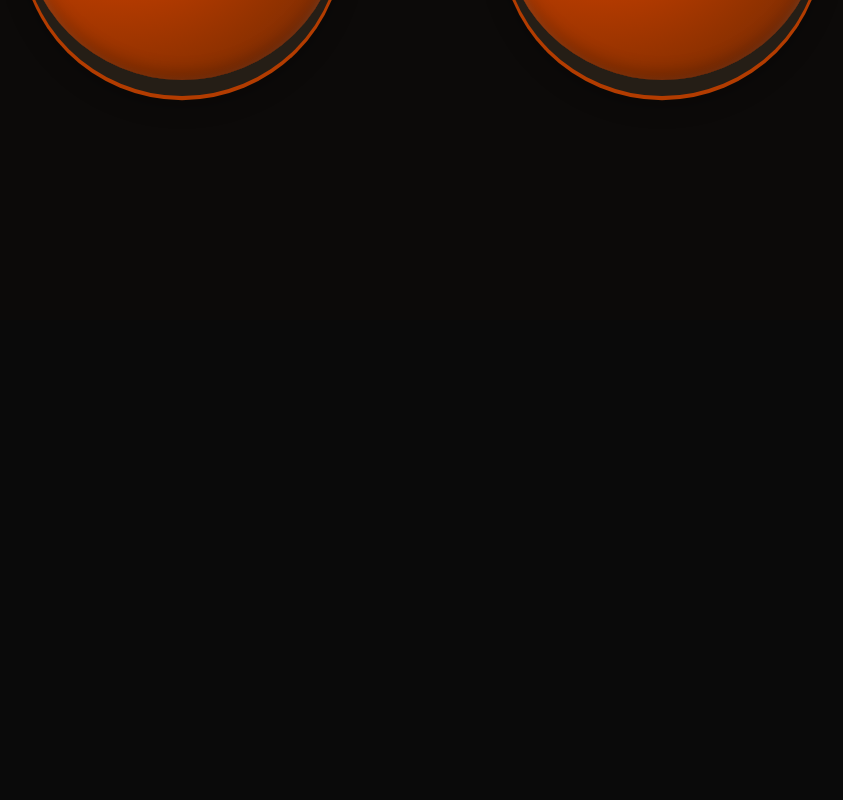
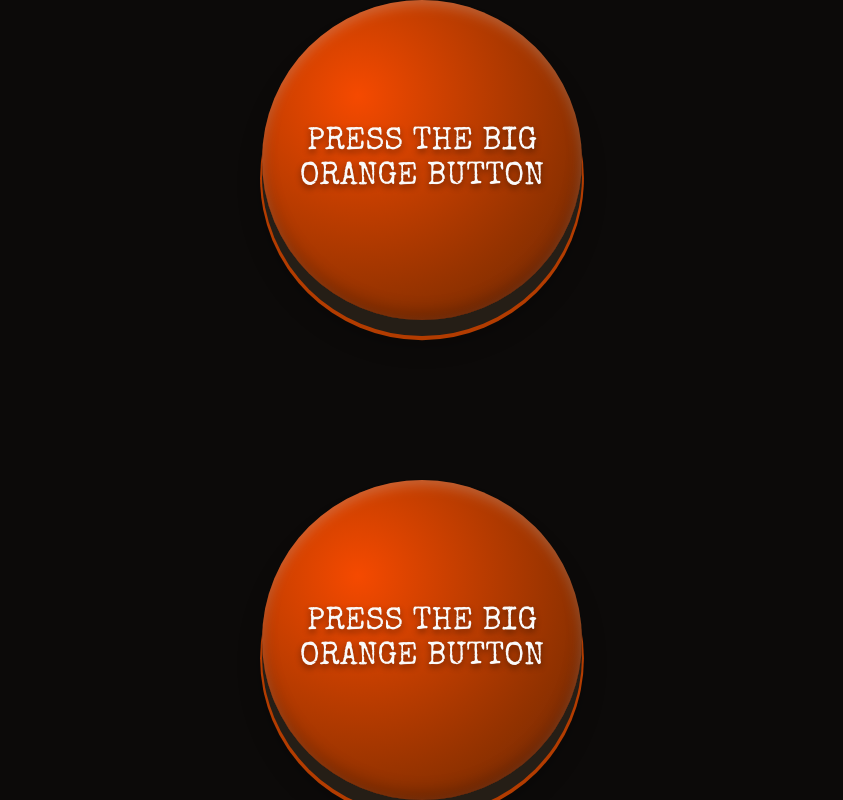
Before and after one commit to rhw-repo/react-dashboard-fs, a React (Vite) app in the folder frontend/: page /test in a window 1280 px wide. Shown: the part 576-1376 px from the top of the page, without its empty margins (218-1061 px from the left). Before the commit the page ends 896 px from the top, so only its background shows below. Built offline with nearby package versions, Linux system fonts and the light colour scheme.

Commit message:
Save WIP: add a third button with a fiery ring effect in active state

```diff
--- a/frontend/src/components/ui/buzzer-button/BuzzerButton.module.css
+++ b/frontend/src/components/ui/buzzer-button/BuzzerButton.module.css
@@ -4,7 +4,8 @@
 
 .wrapper {
   display: flex;
-  justify-content: center;
+  flex-direction: column;
+  /*justify-content: center;*/
   align-items: center;
   gap: 10rem;
 }
@@ -69,12 +70,14 @@
 }
 
 /* Second button: ring on active state */
-.fxSphere {
+.fxSphere,
+.fxSphere--fire {
   position: relative;
   overflow: visible;
 }
 
-.fxSphere::before {
+.fxSphere::before,
+.fxSphere--fire::before {
   /* Create pseudo-element without text */
   content: '';
   /* Positioning relative to nearest parent with
@@ -119,3 +122,71 @@
     opacity: 0;
   }
 }
+
+/* Declare the animation for the pseudo-element */
+.sphere.fxSphere:active::before {
+  animation: buzzer-ring 1300ms ease-out;
+}
+
+/* Set how property rules change over time */
+@keyframes buzzer-ring {
+  0% {
+    transform: translate(-50%, -50%) scale(1);
+    opacity: 1;
+  }
+  100% {
+    transform: translate(-50%, -50%) scale(3);
+    opacity: 0;
+  }
+}
+
+/* Fiery ring effect animation in active state */
+.fxSphere--fire::before {
+  border: 0.65rem solid oklch(80% 0.24 58 / 0.98);
+  box-shadow:
+    0 0 0.75rem oklch(88% 0.2 85 / 0.95),
+    0 0 1.4rem oklch(80% 0.24 58 / 0.82),
+    0 0 2.2rem oklch(72% 0.23 42 / 0.58),
+    0 0 3.2rem oklch(62% 0.18 30 / 0.34);
+}
+
+.sphere.fxSphere--fire:active::before {
+  animation:
+    buzzer-ring-fire 1300ms ease-out,
+    fire-flicker 220ms linear 0s 5;
+}
+
+@keyframes buzzer-ring-fire {
+  0% {
+    transform: translate(-50%, -50%) scale(1);
+    opacity: 1;
+  }
+  100% {
+    transform: translate(-50%, -50%) scale(3);
+    opacity: 0;
+  }
+}
+
+@keyframes fire-flicker {
+  0% {
+    box-shadow:
+      0 0 0.7rem oklch(90% 0.2 85 / 0.95),
+      0 0 1.2rem oklch(82% 0.24 58 / 0.82),
+      0 0 2rem oklch(72% 0.23 42 / 0.56),
+      0 0 2.8rem oklch(62% 0.18 30 / 0.3);
+  }
+  50% {
+    box-shadow:
+      0 0 0.95rem oklch(92% 0.19 90 / 0.98),
+      0 0 1.7rem oklch(84% 0.25 60 / 0.88),
+      0 0 2.6rem oklch(74% 0.24 44 / 0.64),
+      0 0 3.8rem oklch(64% 0.19 32 / 0.38);
+  }
+  100% {
+    box-shadow:
+      0 0 0.75rem oklch(88% 0.2 85 / 0.95),
+      0 0 1.4rem oklch(80% 0.24 58 / 0.82),
+      0 0 2.2rem oklch(72% 0.23 42 / 0.58),
+      0 0 3.2rem oklch(62% 0.18 30 / 0.34);
+  }
+}
--- a/frontend/src/components/ui/buzzer-button/BuzzerButton.tsx
+++ b/frontend/src/components/ui/buzzer-button/BuzzerButton.tsx
@@ -3,6 +3,7 @@ import styles from './BuzzerButton.module.css';
 const BuzzerButton = () => {
   return (
     <section className={styles.wrapper}>
+      {/* Simply 3d hover & active animations */}
       <button className={styles.sphere}>
         <span>
           {' '}
@@ -11,8 +12,17 @@ const BuzzerButton = () => {
           ORANGE BUTTON
         </span>
       </button>
-
+      {/* Plain ring animation on active */}
       <button className={`${styles.fxSphere} ${styles.sphere}`}>
+        <span>
+          {' '}
+          PRESS THE BIG
+          <br />
+          ORANGE BUTTON
+        </span>
+      </button>
+      {/* Fiery ring animation on active */}
+      <button className={`${styles.sphere} ${styles['fxSphere--fire']}`}>
         <span>
           {' '}
           PRESS THE BIG
```
